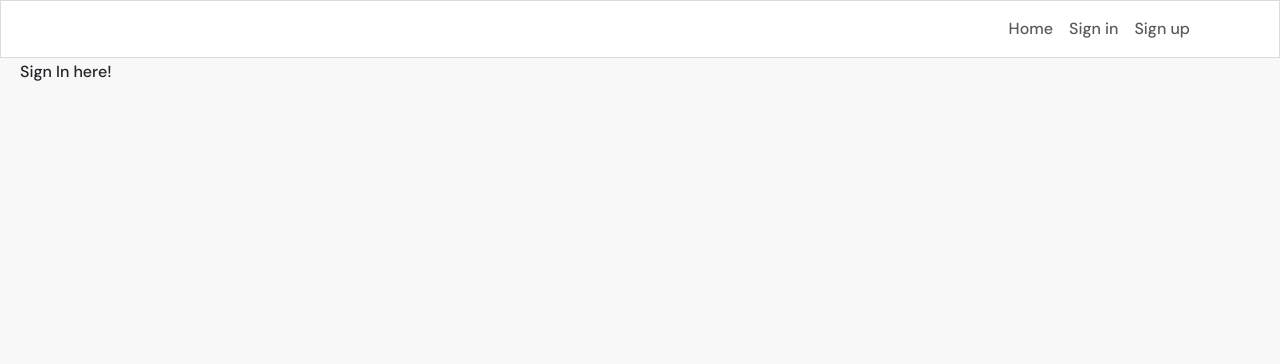
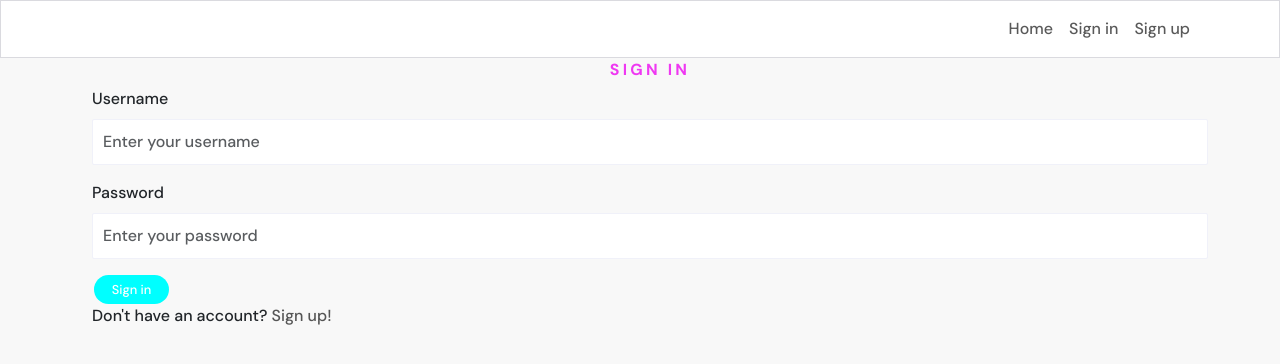
Before and after one commit to lienebriede/habits-react, a React (Create React App) app in the folder my-app/: page /signin in a window 1280 px wide. Shown: the top 364 px of the page. Built offline with nearby package versions, Linux system fonts and the light colour scheme.

Commit message:
Add sign in form

```diff
--- a/my-app/src/pages/auth/SignInForm.js
+++ b/my-app/src/pages/auth/SignInForm.js
@@ -1,7 +1,101 @@
-import React from "react";
+import React, { useState } from "react";
+import { Link, useNavigate } from "react-router-dom";
+import { Container, Form, Button, Alert } from "react-bootstrap";
+import styles from "../../styles/SignInUpForm.module.css";
+import btnStyles from "../../styles/Button.module.css";
+import appStyles from "../../App.module.css";
+import axios from "axios";
+
 
 const SignInForm = () => {
-  return <div>Sign In  here!</div>;
+  const [signInData, setSignInData] = useState({
+    username: "",
+    password: "",
+  });
+  const { username, password } = signInData;
+
+  const [errors, setErrors] = useState({});
+  const navigate = useNavigate();
+
+  const handleChange = (event) => {
+    setSignInData({
+      ...signInData,
+      [event.target.name]: event.target.value,
+    });
+  };
+
+  const handleSubmit = async (event) => {
+    event.preventDefault();
+    try {
+      await axios.post("/dj-rest-auth/login/", signInData);
+      navigate("/");
+    } catch (err) {
+      setErrors(err.response?.data);
+    }
+  };
+
+  return (
+    <Container className={appStyles}>
+        <div>
+          <h1 className={styles.Header}>Sign In</h1>
+          <Form onSubmit={handleSubmit}>
+
+            <Form.Group className="mb-3" controlId="username">
+              <Form.Label>Username</Form.Label>
+              <Form.Control
+                className={styles.Input}
+                type="text"
+                placeholder="Enter your username"
+                name="username"
+                value={username}
+                onChange={handleChange}
+                autoComplete="off"
+              />
+            </Form.Group>
+            {errors.username?.map((message, idx) => (
+              <Alert variant="warning" key={idx}>
+                {message}
+              </Alert>
+            ))}
+
+            <Form.Group className="mb-3" controlId="password">
+              <Form.Label>Password</Form.Label>
+              <Form.Control
+                className={styles.Input}
+                type="password"
+                placeholder="Enter your password"
+                name="password"
+                value={password}
+                onChange={handleChange}
+                autoComplete="off"
+              />
+            </Form.Group>
+            {errors.password?.map((message, idx) => (
+              <Alert key={idx} variant="warning">
+                {message}
+              </Alert>
+            ))}
+
+            <Button className={btnStyles.Button} type="submit">
+              Sign in
+            </Button>
+            {errors.non_field_errors?.map((message, idx) => (
+              <Alert key={idx} variant="warning" className="mt-3">
+                {message}
+              </Alert>
+            ))}
+          </Form>
+        </div>
+
+        <div>
+          <p>Don't have an account?{" "}
+            <Link className={styles.Link} to="/signup">
+            Sign up!
+          </Link></p>
+        </div>
+
+    </Container>
+  );
 };
 
 export default SignInForm;
--- a/my-app/src/pages/auth/SignUpForm.js
+++ b/my-app/src/pages/auth/SignUpForm.js
@@ -106,7 +106,7 @@ const SignUpForm = () => {
         <div>
           <p>Already have an account?{" "}
             <Link className={styles.Link} to="/signin">
-            Sign in
+            Sign in!
           </Link></p>
         </div>
 
```
